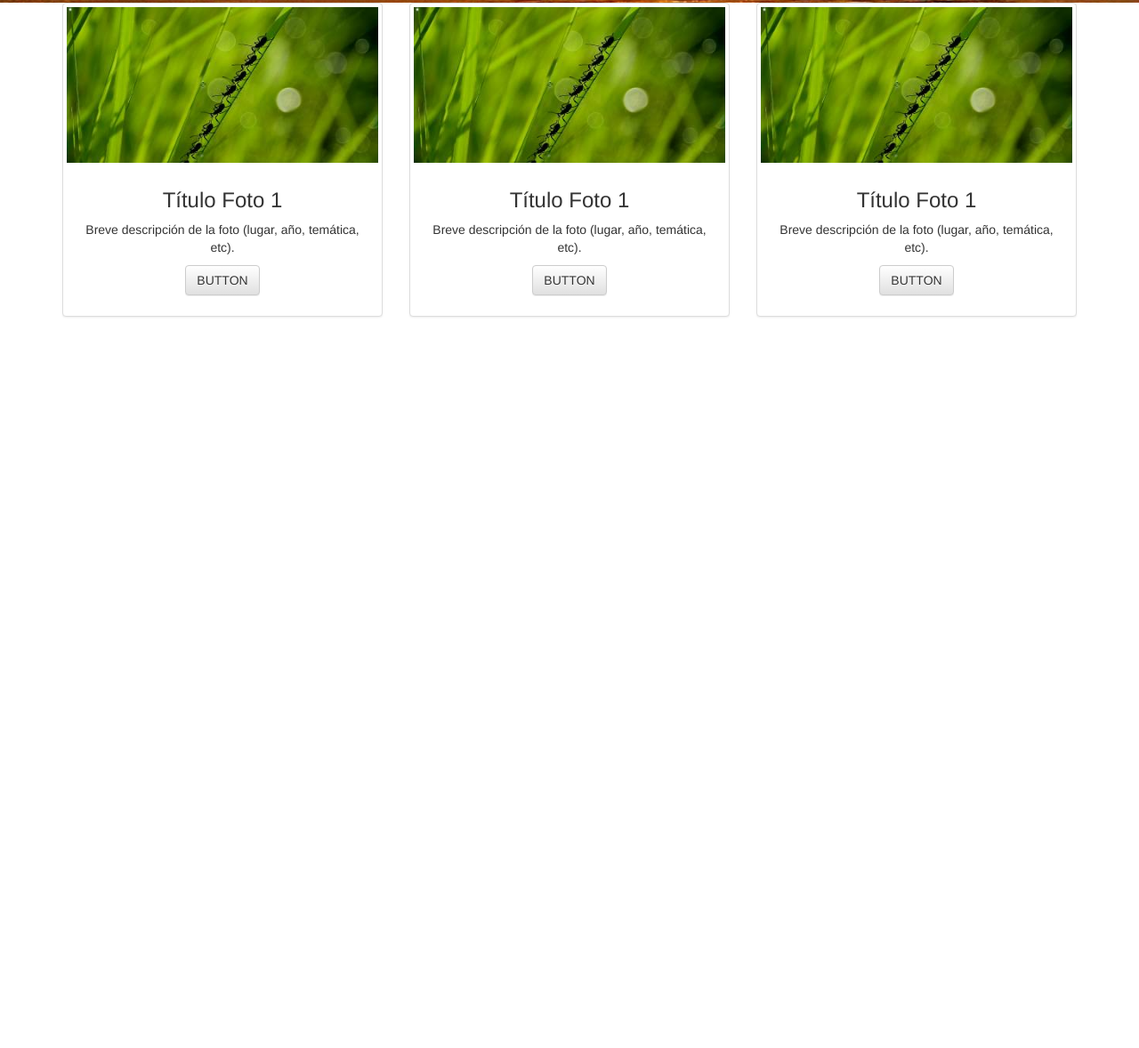
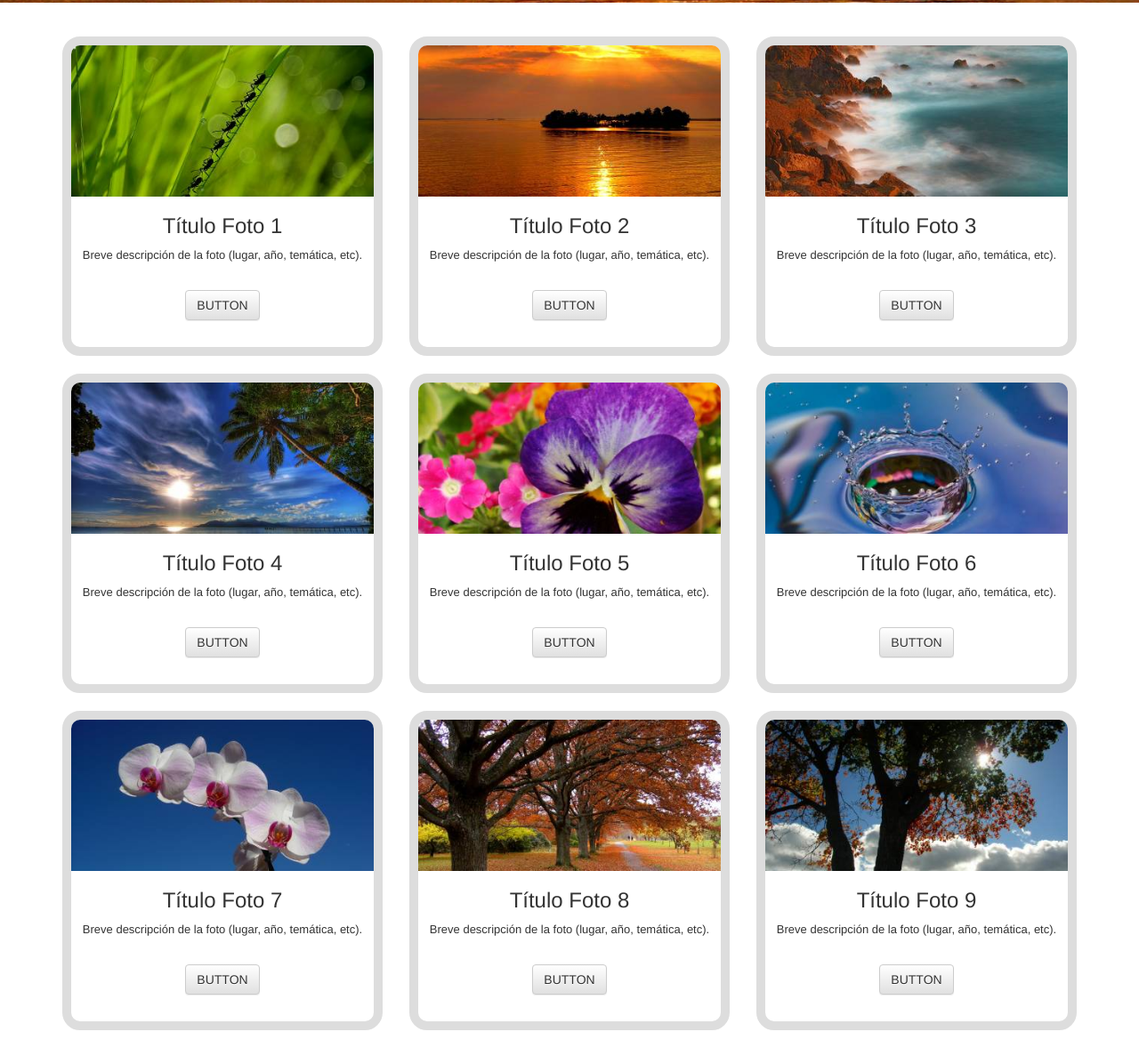
Before and after one commit to cindyfarias/Desafio007, a plain HTML site: page index.html in a window 1280 px wide. Shown: the part 444-1622 px from the top of the page at 89% size. Before the commit the page ends 820 px from the top, so only its background shows below. Drawn offline with nearby package versions, Linux system fonts and the light colour scheme.

Commit message:
Todo el contenido creado

```diff
--- a/assets/css/style.css
+++ b/assets/css/style.css
@@ -1,6 +1,39 @@
+
+p{
+	font-size: 13px;
+}
+
 .infobanner {
     position: absolute;
     top: 25%;
     text-align: center;
     color: #fff;
 }
+
+.fotos{
+	margin-top: 3%
+}
+
+.photo{
+    display: block;
+    margin-bottom: 20px;
+    line-height: 1.42857143;
+    background-color: #fff;
+    border: 10px solid #ddd;
+    border-radius: 20px;
+    -webkit-transition: border .2s ease-in-out;
+    -o-transition: border .2s ease-in-out;
+    transition: border .2s ease-in-out;
+}
+
+.imagen{
+	border-radius: 10px 10px 0 0
+}
+
+.boton{
+	padding: 20px 0;
+}
+
+.img-logo {
+    width: 24px;
+}
--- a/index.html
+++ b/index.html
@@ -30,7 +30,7 @@
         <span class="icon-bar"></span>
         <span class="icon-bar"></span>
       </button>
-      <a class="navbar-brand" href="#">Brand</a>
+      <a class="navbar-brand" href="#"><img src="assets/images/logo.png" alt="Logo" class="img-logo"></a>
     </div>
 
     <!-- Collect the nav links, forms, and other content for toggling -->
@@ -59,45 +59,122 @@
 </div>
 
 <!-- Etiquetas fotos -->
-<div class="container">
+<div class="container fotos">
 
 	<div class="row">
 
 		  <div class="col-lg-4">
-	    <div class="thumbnail">
-	      <img src="assets/images/1.jpg" alt="Foto 1">
+		    <div class="photo">
+		      <img src="assets/images/1.jpg" alt="Foto 1" class="img-responsive imagen">
 		      <div class="caption text-center">
 		        <h3>Título Foto 1</h3>
 		        <p>Breve descripción de la foto (lugar, año, temática, etc).</p>
-	        <p><a href="#" class="btn btn-default" role="button">BUTTON</a></p>
+		        <p class="boton"><a href="#" class="btn btn-default" role="button">BUTTON</a></p>
 		      </div>
 		    </div>
 		  </div>
 
+
 		  <div class="col-lg-4">
-	    <div class="thumbnail">
-	      <img src="assets/images/1.jpg" alt="Foto 1">
+		    <div class="photo">
+		      <img src="assets/images/2.jpg" alt="Foto 1" class="img-responsive imagen">
 		      <div class="caption text-center">
-	        <h3>Título Foto 1</h3>
+		        <h3>Título Foto 2</h3>
 		        <p>Breve descripción de la foto (lugar, año, temática, etc).</p>
-	        <p><a href="#" class="btn btn-default" role="button">BUTTON</a></p>
+		        <p class="boton"><a href="#" class="btn btn-default" role="button">BUTTON</a></p>
 		      </div>
 		    </div>
 		  </div>
 
+
 		  <div class="col-lg-4">
-	    <div class="thumbnail">
-	      <img src="assets/images/1.jpg" alt="Foto 1">
+		    <div class="photo">
+		      <img src="assets/images/3.jpg" alt="Foto 1" class="img-responsive imagen">
 		      <div class="caption text-center">
-	        <h3>Título Foto 1</h3>
+		        <h3>Título Foto 3</h3>
 		        <p>Breve descripción de la foto (lugar, año, temática, etc).</p>
-	        <p><a href="#" class="btn btn-default" role="button">BUTTON</a></p>
+		        <p class="boton"><a href="#" class="btn btn-default" role="button">BUTTON</a></p>
 		      </div>
 		    </div>
 		  </div>
 
+
+		  <div class="col-lg-4">
+		    <div class="photo">
+		      <img src="assets/images/4.jpg" alt="Foto 1" class="img-responsive imagen">
+		      <div class="caption text-center">
+		        <h3>Título Foto 4</h3>
+		        <p>Breve descripción de la foto (lugar, año, temática, etc).</p>
+		        <p class="boton"><a href="#" class="btn btn-default" role="button">BUTTON</a></p>
+		      </div>
+		    </div>
+		  </div>
+
+
+		  <div class="col-lg-4">
+		    <div class="photo">
+		      <img src="assets/images/5.jpg" alt="Foto 1" class="img-responsive imagen">
+		      <div class="caption text-center">
+		        <h3>Título Foto 5</h3>
+		        <p>Breve descripción de la foto (lugar, año, temática, etc).</p>
+		        <p class="boton"><a href="#" class="btn btn-default" role="button">BUTTON</a></p>
+		      </div>
+		    </div>
+		  </div>
+
+
+		  <div class="col-lg-4">
+		    <div class="photo">
+		      <img src="assets/images/6.jpg" alt="Foto 1" class="img-responsive imagen">
+		      <div class="caption text-center">
+		        <h3>Título Foto 6</h3>
+		        <p>Breve descripción de la foto (lugar, año, temática, etc).</p>
+		        <p class="boton"><a href="#" class="btn btn-default" role="button">BUTTON</a></p>
+		      </div>
+		    </div>
+		  </div>
+
+
+		  <div class="col-lg-4">
+		    <div class="photo">
+		      <img src="assets/images/7.jpg" alt="Foto 1" class="img-responsive imagen">
+		      <div class="caption text-center">
+		        <h3>Título Foto 7</h3>
+		        <p>Breve descripción de la foto (lugar, año, temática, etc).</p>
+		        <p class="boton"><a href="#" class="btn btn-default" role="button">BUTTON</a></p>
+		      </div>
+		    </div>
+		  </div>
+
+
+		  <div class="col-lg-4">
+		    <div class="photo">
+		      <img src="assets/images/8.jpg" alt="Foto 1" class="img-responsive imagen">
+		      <div class="caption text-center">
+		        <h3>Título Foto 8</h3>
+		        <p>Breve descripción de la foto (lugar, año, temática, etc).</p>
+		        <p class="boton"><a href="#" class="btn btn-default" role="button">BUTTON</a></p>
+		      </div>
+		    </div>
+		  </div>
+
+
+
+		  <div class="col-lg-4">
+		    <div class="photo">
+		      <img src="assets/images/9.jpg" alt="Foto 1" class="img-responsive imagen">
+		      <div class="caption text-center">
+		        <h3>Título Foto 9</h3>
+		        <p>Breve descripción de la foto (lugar, año, temática, etc).</p>
+		        <p class="boton"><a href="#" class="btn btn-default" role="button">BUTTON</a></p>
+		      </div>
+		    </div>
+		  </div>
+
+
+
+
 	</div> <!-- Fin Row -->
-
 
 </div> <!-- Fin Etiquetas Fotos -->
 
```
Lines whose indentation alone changed are shown as unchanged.
